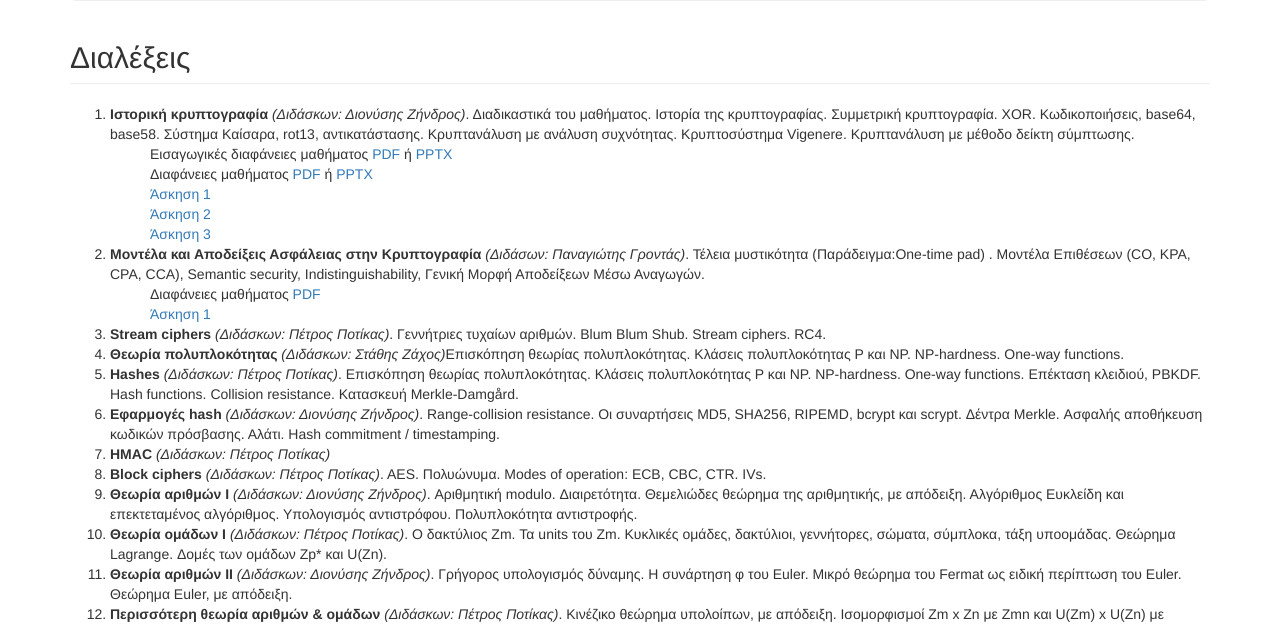
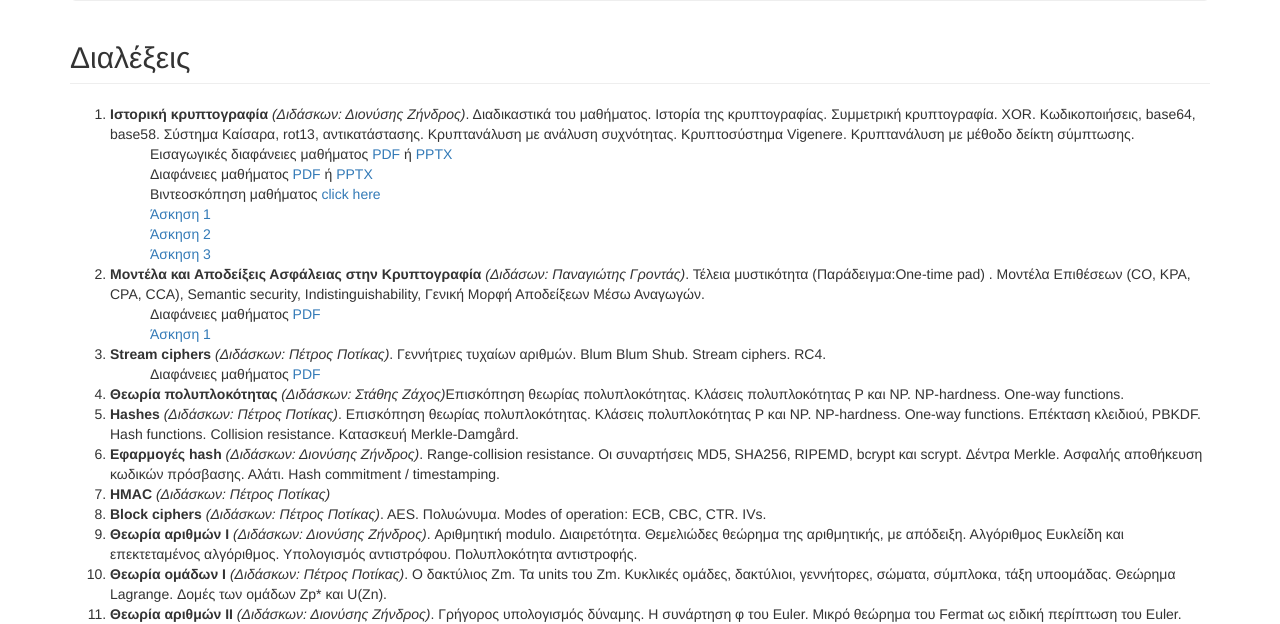
Before and after one commit to dionyziz/crypto-class, a Django app: page /material in a window 1280 px wide. Shown: the part 559-1183 px from the top of the page. Run offline with Django 3.2, Linux system fonts and the light colour scheme; some libraries are stand-ins or nearby versions.

Commit message:
Added link to 3rd lecture's slides, Added link to 1st lecture's youtube video

```diff
--- a/templates/material.html
+++ b/templates/material.html
@@ -20,6 +20,7 @@
 					<ul class='unstyled'>
 						<li>Εισαγωγικές διαφάνειες μαθήματος <a href='static/slides/00-administrivia.pdf'>PDF</a> ή <a href='static/slides/00-administrivia.pptx'>PPTX</a></li>
 						<li>Διαφάνειες μαθήματος <a href='static/slides/01-historical.pdf'>PDF</a> ή <a href='static/slides/01-historical.pptx'>PPTX</a></li>
+						<li>Βιντεοσκόπηση μαθήματος <a href='https://www.youtube.com/watch?v=78AF2tWez3k'>click here</a></li>
 						<li><a href='http://crypto-class.gr/exercises/1.1/'>Άσκηση 1</a></li>
 						<li><a href='http://crypto-class.gr/exercises/1.2/'>Άσκηση 2</a></li>
 						<li><a href='http://crypto-class.gr/exercises/1.3/'>Άσκηση 3</a></li>
@@ -30,6 +31,9 @@
 						<li><a href='http://crypto-class.gr/exercises/2.0/'>Άσκηση 1</a></li>
 					</ul>
 				<!-- 3 --><li><span class='bold'>Stream ciphers</span><span class='italic'> (Διδάσκων: Πέτρος Ποτίκας)</span>. Γεννήτριες τυχαίων αριθμών. Blum Blum Shub. Stream ciphers. RC4.</li>
+					<ul class='unstyled'>
+						<li>Διαφάνειες μαθήματος <a href='static/slides/03-stream-ciphers.pdf'>PDF</a></li>
+					</ul>
 
 				<!-- 4 --><li><span class='bold'>Θεωρία πολυπλοκότητας</span><span class='italic'> (Διδάσκων: Στάθης Ζάχος)</span>Επισκόπηση θεωρίας πολυπλοκότητας. Κλάσεις πολυπλοκότητας P και NP. NP-hardness. One-way functions.</li>
 
```
